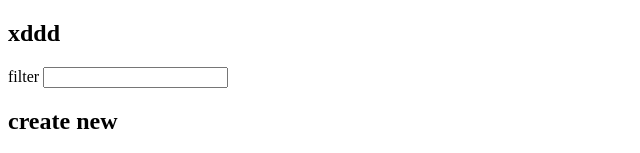
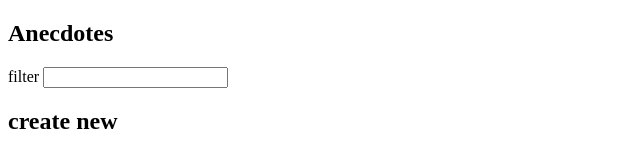
Before and after one commit to kahlstrm/anecdotes-CI-CD, a React (Create React App) app: page / in a window 1280 px wide. Shown: the top 153 px of the page, without its empty margins (0-640 px from the left). Built offline with nearby package versions, Linux system fonts and the light colour scheme; no server answers.

Commit message:
fix test back

```diff
--- a/src/App.js
+++ b/src/App.js
@@ -14,7 +14,7 @@ const App = () => {
 
   return (
     <div>
-      <h2>xddd</h2>
+      <h2>Anecdotes</h2>
       <Notification />
       <Filter />
       <AnecdoteList />
```
